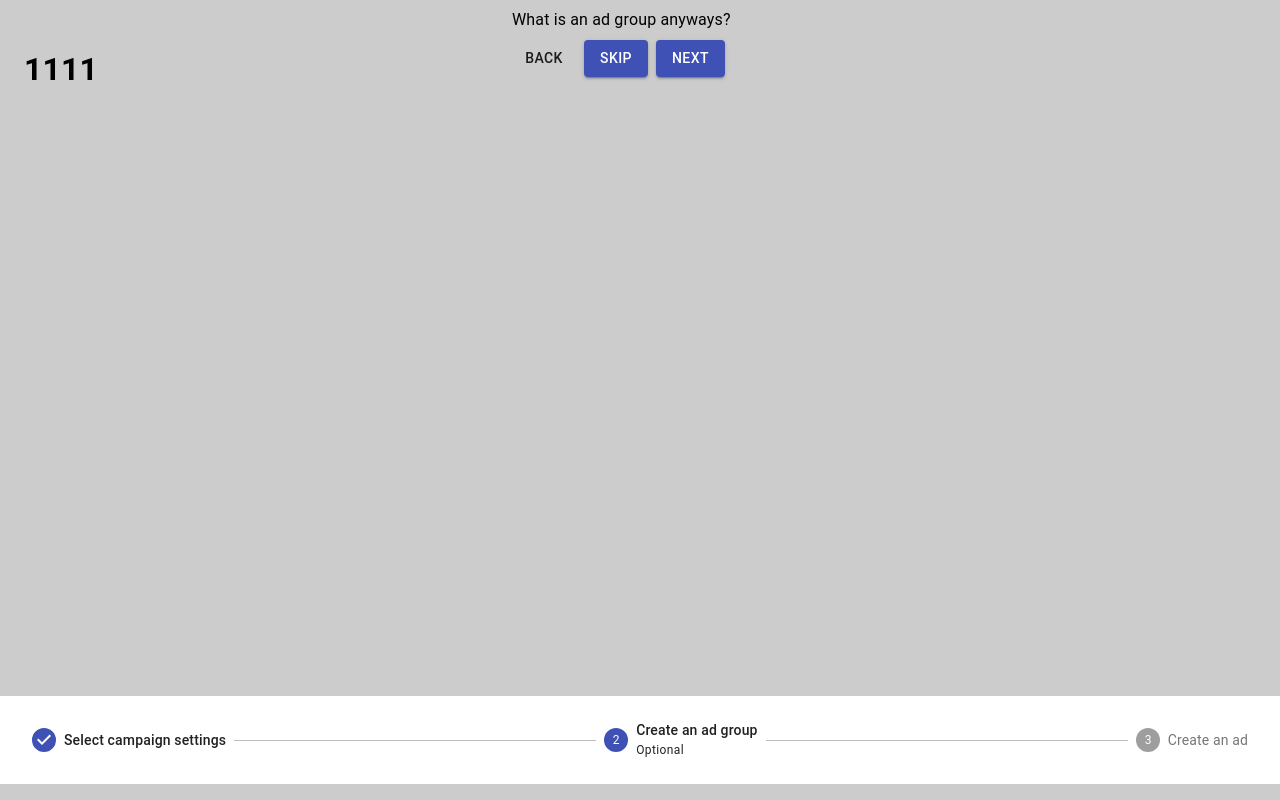
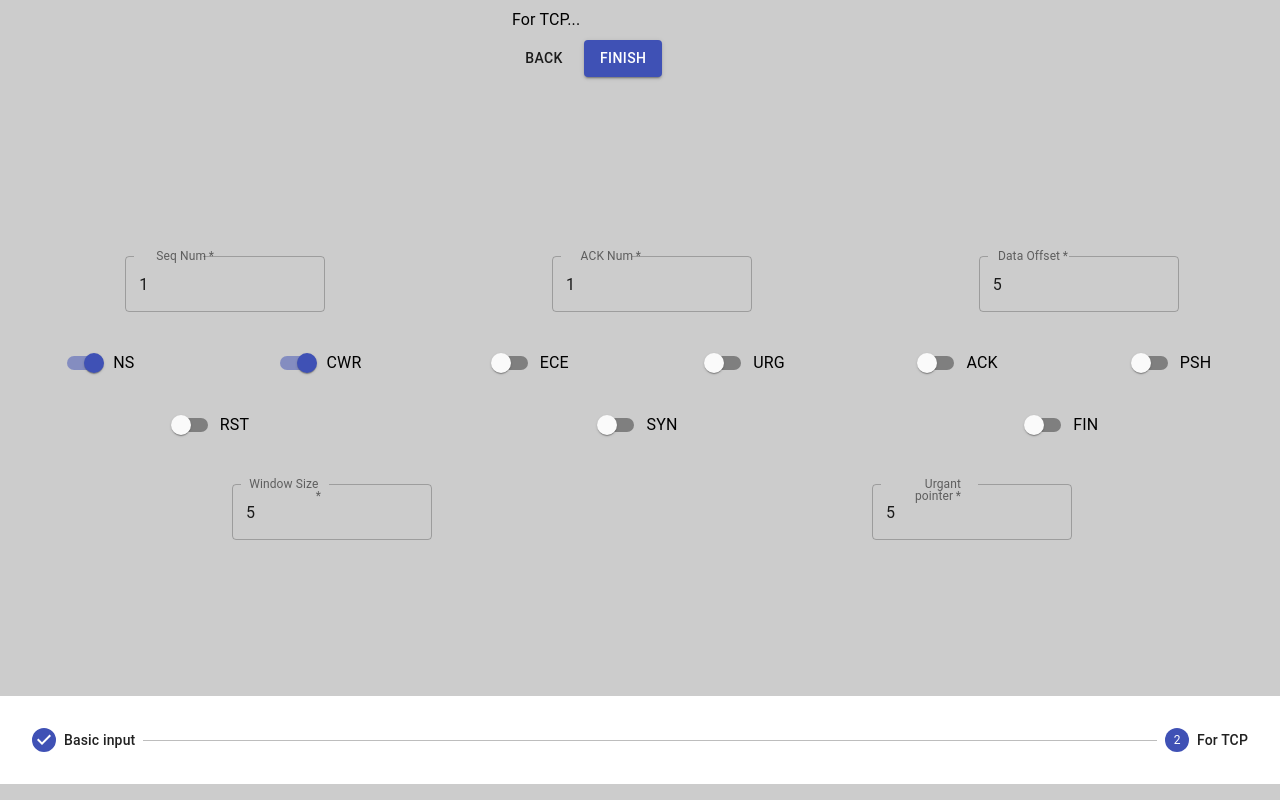
Before and after one commit to zhangyiwen599/TCPIPVisualization, a React (Create React App) app: page / in a window 1280 px wide. Both pictures are taken after a click on the button "NEXT". Built offline with nearby package versions, Linux system fonts and the light colour scheme.

Commit message:
fix bugs

```diff
--- a/src/component/ExperimentalButton.js
+++ b/src/component/ExperimentalButton.js
@@ -7,6 +7,7 @@ import Button from '@material-ui/core/Button';
 import Typography from '@material-ui/core/Typography';
 import Box from "@material-ui/core/Box";
 import PropTypes from "prop-types"
+import TCPButtons from './TCPButtons'
 
 const useStyles = makeStyles(theme => ({
     root: {
@@ -62,68 +63,37 @@ Panel.propTypes = {
 };
 
 function getSteps() {
-    return ['Select campaign settings', 'Create an ad group', 'Create an ad'];
+    return ['Basic input', 'For TCP'];
 }
 
 function getStepContent(step) {
     switch (step) {
         case 0:
-            return 'Select campaign settings...';
+            return 'Basic input...';
         case 1:
-            return 'What is an ad group anyways?';
-        case 2:
-            return 'This is the bit I really care about!';
+            return 'For TCP...';
         default:
             return 'Unknown step';
     }
 }
 
-export default function ExperimentalButton() {
+export default function ExperimentalButton(props) {
     const classes = useStyles();
     const [activeStep, setActiveStep] = React.useState(0);
-    const [skipped, setSkipped] = React.useState(new Set());
     const steps = getSteps();
 
-    const isStepOptional = step => {
-        return step === 1;
-    };
-
-    const isStepSkipped = step => {
-        return skipped.has(step);
-    };
-
     const handleNext = () => {
-        let newSkipped = skipped;
-        if (isStepSkipped(activeStep)) {
-            newSkipped = new Set(newSkipped.values());
-            newSkipped.delete(activeStep);
+        if (activeStep === getSteps().length - 1)
+        {
+            // props.fn()
+            alert("Should Show");
+            return;
         }
-
         setActiveStep(prevActiveStep => prevActiveStep + 1);
-        setSkipped(newSkipped);
     };
 
     const handleBack = () => {
         setActiveStep(prevActiveStep => prevActiveStep - 1);
-    };
-
-    const handleSkip = () => {
-        if (!isStepOptional(activeStep)) {
-            // You probably want to guard against something like this,
-            // it should never occur unless someone's actively trying to break something.
-            throw new Error("You can't skip a step that isn't optional.");
-        }
-
-        setActiveStep(prevActiveStep => prevActiveStep + 1);
-        setSkipped(prevSkipped => {
-            const newSkipped = new Set(prevSkipped.values());
-            newSkipped.add(activeStep);
-            return newSkipped;
-        });
-    };
-
-    const handleReset = () => {
-        setActiveStep(0);
     };
 
     return (
@@ -132,12 +102,6 @@ export default function ExperimentalButton() {
                 {steps.map((label, index) => {
                     const stepProps = {};
                     const labelProps = {};
-                    if (isStepOptional(index)) {
-                        labelProps.optional = <Typography variant="caption">Optional</Typography>;
-                    }
-                    if (isStepSkipped(index)) {
-                        stepProps.completed = false;
-                    }
                     return (
                         <Step key={label} {...stepProps}>
                             <StepLabel {...labelProps}>{label}</StepLabel>
@@ -145,33 +109,16 @@ export default function ExperimentalButton() {
                     );
                 })}
             </Stepper>
-            <div>
-                {activeStep === steps.length ? (
-                    <div className={classes.buttonPos}>
-                        <Typography className={classes.instructions}>
-                            All steps completed - you&apos;re finished
-            </Typography>
-                        <Button onClick={handleReset} className={classes.button} variant="contained" color="primary">
-                            Reset
-            </Button>
-                    </div>
-                ) : (
+
             <div className={classes.buttonPos}>
                 <Typography className={classes.instructions}>{getStepContent(activeStep)}</Typography>
                 <div>
-                                <Button disabled={activeStep === 0} onClick={handleBack} className={classes.button}>
+                    <Button
+                        disabled={activeStep === 0}
+                        onClick={handleBack}
+                        className={classes.button}>
                         Back
                     </Button>
-                                {isStepOptional(activeStep) && (
-                                    <Button
-                                        variant="contained"
-                                        color="primary"
-                                        onClick={handleSkip}
-                                        className={classes.button}
-                                    >
-                                        Skip
-                </Button>
-                                )}
 
                     <Button
                         variant="contained"
@@ -183,18 +130,13 @@ export default function ExperimentalButton() {
                     </Button>
                 </div>
             </div>
-                    )}
-            </div>
+
             <Panel value={activeStep} index={0}>
                 <h1>0000</h1>
             </Panel>
             <Panel value={activeStep} index={1}>
-                <h1>1111</h1>
+                <TCPButtons></TCPButtons>
             </Panel>
-            <Panel value={activeStep} index={2}>
-                <h1>2222</h1>
-            </Panel>
-
         </div>
     );
 }
--- a/src/component/TCPButtons.js
+++ b/src/component/TCPButtons.js
@@ -1,101 +1,228 @@
 import React from 'react';
 import TextField from '@material-ui/core/TextField';
 import { makeStyles } from '@material-ui/core/styles';
+import Paper from '@material-ui/core/Paper';
+import Grid from '@material-ui/core/Grid';
+import FormGroup from '@material-ui/core/FormGroup';
+import FormControlLabel from '@material-ui/core/FormControlLabel';
+import Switch from '@material-ui/core/Switch';
+
 
 const useStyles = makeStyles(theme => ({
   container: {
     display: 'flex',
     flexWrap: 'wrap',
+    marginLeft: theme.spacing(1),
+    marginRight: theme.spacing(1),
   },
   textField: {
     marginLeft: theme.spacing(1),
     marginRight: theme.spacing(1),
     width: 200,
   },
-    inputPos: {
-        width: "100%",
-        height: "80%",
+  root: {
+    flexGrow: 1,
     position: "absolute",
-        top: "500%",
-        bottom: "0%",
-        left: "800px",
-        right: "0px"
+    top: "30%",
+    bottom: "0%"
+  },
+  paper: {
+    padding: theme.spacing(2),
+    textAlign: 'center',
+    color: theme.palette.text.secondary,
+  },
+  test: {
+    textAlign:'center',
   }
 }));
 
+
 export default function TCPButtons() {
   const classes = useStyles();
+  const [state, setState] = React.useState({
+    checkedA: true,
+    checkedB: true,
+  });
+  const handleChange = name => event => {
+    setState({ ...state, [name]: event.target.checked });
+  };
+
 
   return (
-    // <form className={classes.container} noValidate autoComplete="off">
-      <div className={classes.inputPos}>
+    <div className={classes.root}>
+      <Grid container spacing={3} className={classes.test} direction="row">
+        <Grid item xs={12} sm={4} >
           <TextField
             required
             id="outlined-required"
-          label="Required"
-          defaultValue="Hello World"
+            label="Seq Num"
+            defaultValue="1"
             className={classes.textField}
             margin="normal"
             variant="outlined"
           />
+        </Grid>
+        <Grid item xs={12} sm={4}>
           <TextField
-          disabled
-          id="outlined-disabled"
-          label="Disabled"
-          defaultValue="Hello World"
+            required
+            id="outlined-required"
+            label="ACK Num"
+            defaultValue="1"
             className={classes.textField}
             margin="normal"
             variant="outlined"
           />
+        </Grid>
+        <Grid item xs={12} sm={4}>
           <TextField
-          id="outlined-password-input"
-          label="Password"
-          className={classes.textField}
-          type="password"
-          autoComplete="current-password"
-          margin="normal"
-          variant="outlined"
-        />
-        <TextField
-          id="outlined-read-only-input"
-          label="Read Only"
-          defaultValue="Hello World"
-          className={classes.textField}
-          margin="normal"
-          InputProps={{
-            readOnly: true,
-          }}
-          variant="outlined"
-        />
-        <TextField
-          id="outlined-number"
-          label="Number"
-          type="number"
-          className={classes.textField}
-          InputLabelProps={{
-            shrink: true,
-          }}
-          margin="normal"
-          variant="outlined"
-        />
-        <TextField
-          id="outlined-search"
-          label="Search field"
-          type="search"
+            required
+            id="outlined-required"
+            label="Data Offset"
+            defaultValue="5"
             className={classes.textField}
             margin="normal"
             variant="outlined"
           />
+        </Grid>
+        <Grid item xs={12} sm={2}>
+          <FormControlLabel
+            control={
+              <Switch
+                checked={state.checkedA}
+                onChange={handleChange('checkedA')}
+                value="checkedA"
+                color="primary" />
+            }
+            label="NS"
+          />
+        </Grid>
+        <Grid item xs={12} sm={2}>
+          <FormControlLabel
+            control={
+              <Switch
+                checked={state.checkedB}
+                onChange={handleChange('checkedB')}
+                value="checkedB"
+                color="primary"
+              />
+            }
+            label="CWR"
+          />
+        </Grid>
+        <Grid item xs={12} sm={2}>
+          <FormControlLabel
+            control={
+              <Switch
+                checked={state.checkedC}
+                onChange={handleChange('checkedC')}
+                value="checkedC"
+                color="primary"
+              />
+            }
+            label="ECE"
+          />
+        </Grid>
+        <Grid item xs={12} sm={2}>
+          <FormControlLabel
+            control={
+              <Switch
+                checked={state.checkedD}
+                onChange={handleChange('checkedD')}
+                value="checkedD"
+                color="primary"
+              />
+            }
+            label="URG"
+          />
+        </Grid>
+        <Grid item xs={12} sm={2}>
+          <FormControlLabel
+            control={
+              <Switch
+                checked={state.checkedE}
+                onChange={handleChange('checkedE')}
+                value="checkedE"
+                color="primary"
+              />
+            }
+            label="ACK"
+          />
+        </Grid>
+        <Grid item xs={12} sm={2}>
+          <FormControlLabel
+            control={
+              <Switch
+                checked={state.checkedF}
+                onChange={handleChange('checkedF')}
+                value="checkedF"
+                color="primary"
+              />
+            }
+            label="PSH"
+          />
+        </Grid>
+        <Grid item xs={12} sm={4}>
+          <FormControlLabel
+            control={
+              <Switch
+                checked={state.checkedG}
+                onChange={handleChange('checkedG')}
+                value="checkedG"
+                color="primary"
+              />
+            }
+            label="RST"
+          />
+        </Grid>
+        <Grid item xs={12} sm={4}>
+          <FormControlLabel
+            control={
+              <Switch
+                checked={state.checkedH}
+                onChange={handleChange('checkedH')}
+                value="checkedH"
+                color="primary"
+              />
+            }
+            label="SYN"
+          />
+        </Grid>
+        <Grid item xs={12} sm={4}>
+          <FormControlLabel
+            control={
+              <Switch
+                checked={state.checkedI}
+                onChange={handleChange('checkedI')}
+                value="checkedI"
+                color="primary"
+              />
+            }
+            label="FIN"
+          />
+        </Grid>
+        <Grid item xs={12} sm={6}>
           <TextField
-          id="outlined-helperText"
-          label="Helper text"
-          defaultValue="Default Value"
+            required
+            id="outlined-required"
+            label="Window Size"
+            defaultValue="5"
             className={classes.textField}
-          helperText="Some important text"
             margin="normal"
             variant="outlined"
           />
+        </Grid>
+        <Grid item xs={12} sm={6}>
+          <TextField
+            required
+            id="outlined-required"
+            label="Urgant pointer"
+            defaultValue="5"
+            className={classes.textField}
+            margin="normal"
+            variant="outlined"
+          />
+        </Grid>
+      </Grid>
     </div>
-    // </form>
   );
 }
```
Lines whose indentation alone changed are shown as unchanged.
